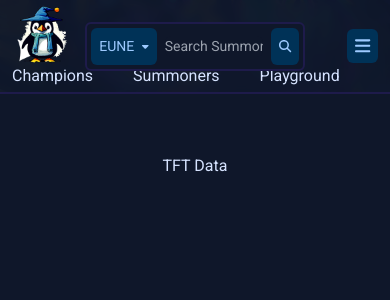
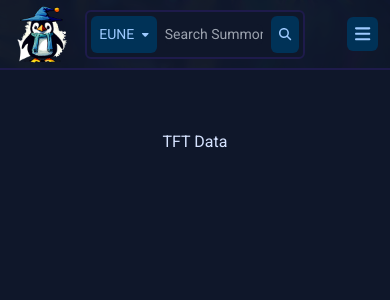
Before and after one commit to denizdsh/TFTStats, a Next.js app: page / in a window 390 px wide. Shown: the top 300 px of the page. Built offline with nearby package versions, Linux system fonts and the light colour scheme.

Commit message:
Fix Tailwind dynamic classes bug

```diff
--- a/src/components/Header/BaseNav.tsx
+++ b/src/components/Header/BaseNav.tsx
@@ -30,11 +30,11 @@ export default function BaseNav(props: IBaseNavProps) {
     const pathname = usePathname();
 
     return (
-        <nav className={`${props.hideOn}:hidden col-span-2`}>
-            <ul className={`list-none flex flex-${props.orientation} gap-10 md:max-lg:gap-5 ${props.containerClassName}`}>
+        <nav className={`${props.hideOn === 'md' ? 'md:hidden' : 'max-md:hidden'} col-span-2`}>
+            <ul className={`list-none flex flex-${props.orientation} gap-10 md:max-lg:gap-5 ${props.containerClassName || ''}`}>
                 {props.links.map(l =>
                     <li key={l.link} className='title-medium'>
-                        <Link href={l.link} onClick={props.onLinkClick} className={`transition-colors hover:text-secondary active:text-tertiary80 focus:text-tertiary80 ${pathname === l.link ? 'text-tertiary' : ''} ${props.linkClassName}`}>
+                        <Link href={l.link} onClick={props.onLinkClick} className={`transition-colors hover:text-secondary active:text-tertiary80 focus:text-tertiary80 ${pathname === l.link ? 'text-tertiary' : ''} ${props.linkClassName || ''}`}>
                             {l.title}
                         </Link>
                     </li>
--- a/src/components/common/Button.tsx
+++ b/src/components/common/Button.tsx
@@ -9,7 +9,7 @@ interface ButtonProps {
 function Button(props: ButtonProps, ref: Ref<HTMLButtonElement>) {
     return (
         <button ref={ref} className={`p-2 body-medium rounded-md select-none transition-all flex items-center gap-2 on-secondary secondary-text
-        hover:bg-secondary-container hover:text-on-secondary-container ${props.className}`} onClick={props.onClick}>
+        hover:bg-secondary-container hover:text-on-secondary-container ${props.className || ''}`} onClick={props.onClick}>
             {props.children}
         </button>
     )
--- a/src/components/common/Sidebar.tsx
+++ b/src/components/common/Sidebar.tsx
@@ -49,9 +49,8 @@ export default function Sidebar(props: ISidebarProps) {
     return (
         <>
             <aside ref={sidebarRef}
-                className={`z-50 w-64 bg-surface min-h-screen fixed top-0 ${pos}-0 transition-transform ${props.isOpen ? 'translate-x-0' : (pos === 'left' ? '-translate-x-full' : 'translate-x-full')} ${props.className}`}
-                style={{ right: pos === 'right' ? 0 : 'unset', left: pos === 'left' ? 0 : 'unset' }}>
-                <section className={`flex justify-${pos === 'left' ? 'start' : 'end'} p-2`}>
+                className={`z-50 w-64 bg-surface min-h-screen fixed top-0 ${pos === 'right' ? 'right-0' : 'left-0'} transition-transform ${props.isOpen ? 'translate-x-0' : (pos === 'left' ? '-translate-x-full' : 'translate-x-full')} ${props.className || ''}`}>
+                <section className={`p-2 flex ${pos === 'left' ? 'justify-start' : 'justify-end'}`}>
                     <Button onClick={props.close as MouseEventHandler}>
                         <FontAwesomeIcon icon={faX} />
                     </Button>
--- a/src/components/common/input/Input.tsx
+++ b/src/components/common/input/Input.tsx
@@ -17,7 +17,7 @@ export default function Input(props: IInputProps) {
                 {Prefix}
             </section>}
 
-            <input className={`body-medium background transition-all rounded-md w-full focus:body-large outline-none ${className}`}
+            <input className={`body-medium background transition-all rounded-md w-full focus:body-large outline-none ${className || ''}`}
                 type="text"
                 {...inputProps} />
 
--- a/src/components/common/select-menu/SelectMenuItem.tsx
+++ b/src/components/common/select-menu/SelectMenuItem.tsx
@@ -11,7 +11,7 @@ export interface ISelectMenuItem {
 
 export default function SelectMenuItem(props: ISelectMenuItem & { onClick: Function }) {
     return (
-        <li onClick={() => props.onClick(props.value)} className={`body-medium w-full p-2 transition-colors hover:bg-secondary-container hover:text-on-secondary-container ${props.className}`}>
+        <li onClick={() => props.onClick(props.value)} className={`body-medium w-full p-2 transition-colors hover:bg-secondary-container hover:text-on-secondary-container ${props.className || ''}`}>
             {props.displayValue}
         </li>
     )
--- a/tailwind.config.js
+++ b/tailwind.config.js
@@ -4,6 +4,7 @@ module.exports = {
     './src/pages/**/*.{js,ts,jsx,tsx,mdx}',
     './src/components/**/*.{js,ts,jsx,tsx,mdx}',
     './src/app/**/*.{js,ts,jsx,tsx,mdx}',
+    './src/**/*.{js,ts,jsx,tsx,mdx}',
   ],
   theme: {
     extend: {
```
